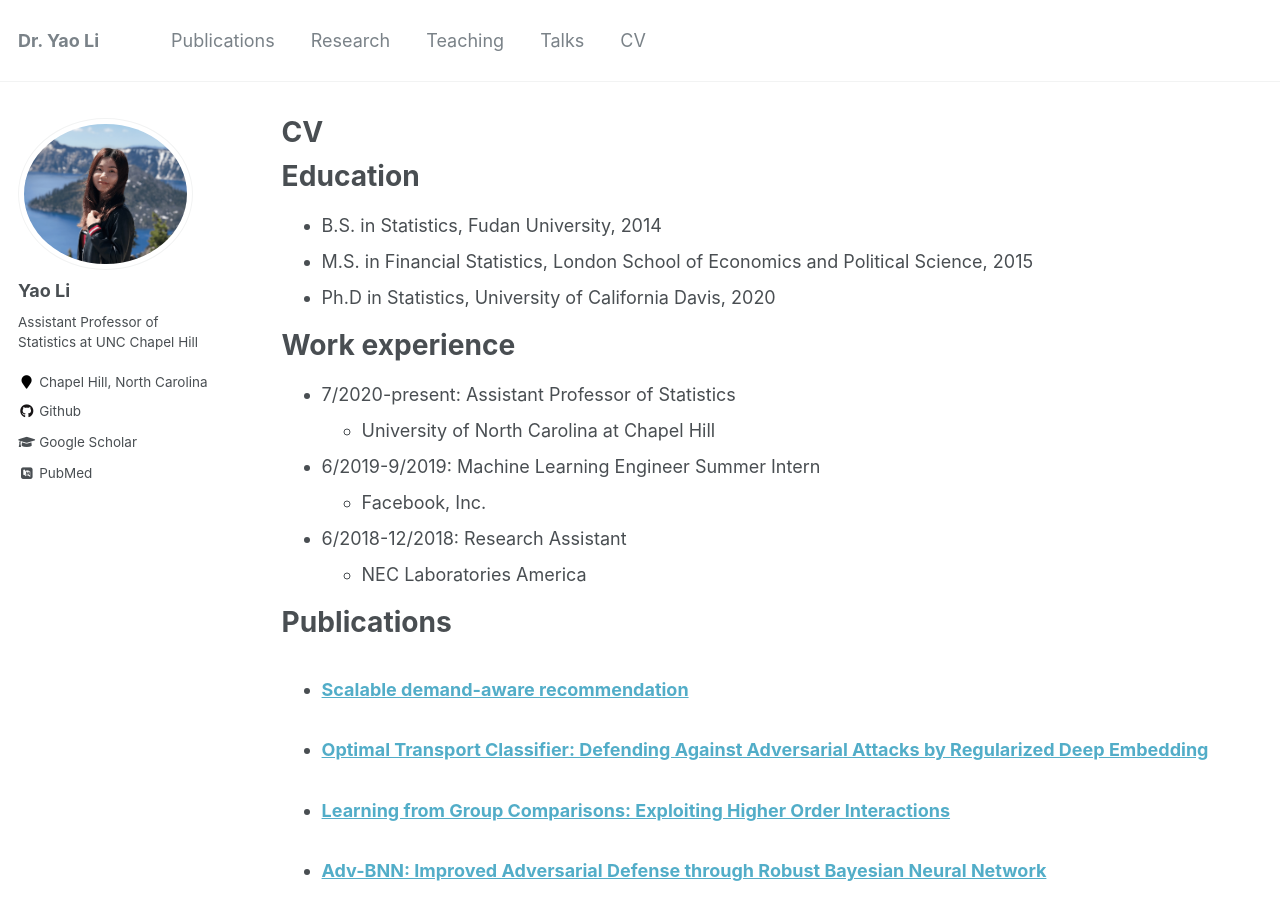
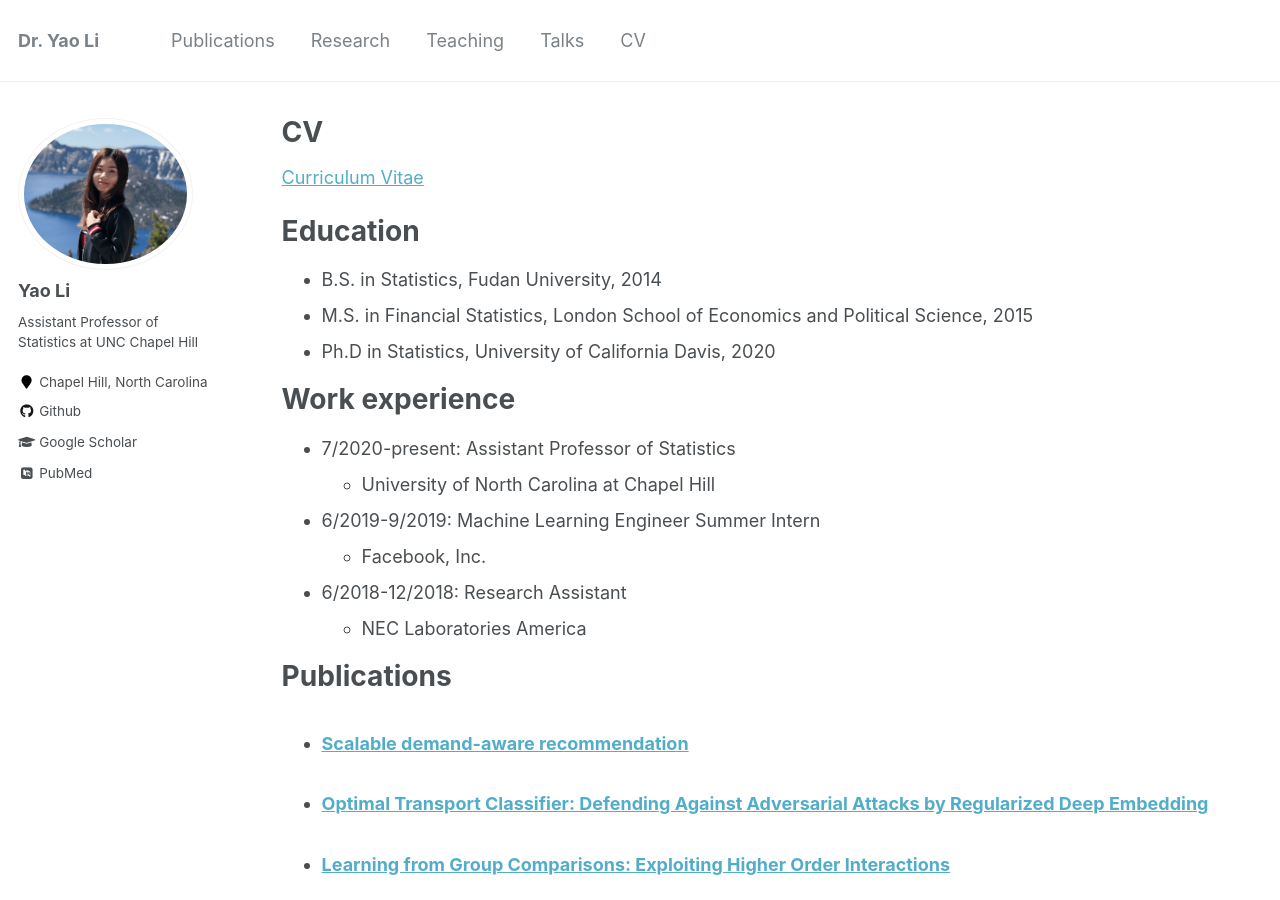
Before and after one commit to liyao880/yaoli, a Jekyll site: the page built from _pages/cv.md, in a window 1280 px wide and 900 px high. Built offline with Jekyll 4.4.1, drawn with Linux system fonts in a browser that asks for light colours; some web fonts are replaced.

Commit message:
Update cv.md

```diff
--- a/_pages/cv.md
+++ b/_pages/cv.md
@@ -8,6 +8,8 @@ redirect_from:
 ---
 
 {% include base_path %}
+
+[Curriculum Vitae](http://liyao880.github.io/yaoli/files/Yao_Li_s_CV.pdf)
 
 Education
 ======
```
